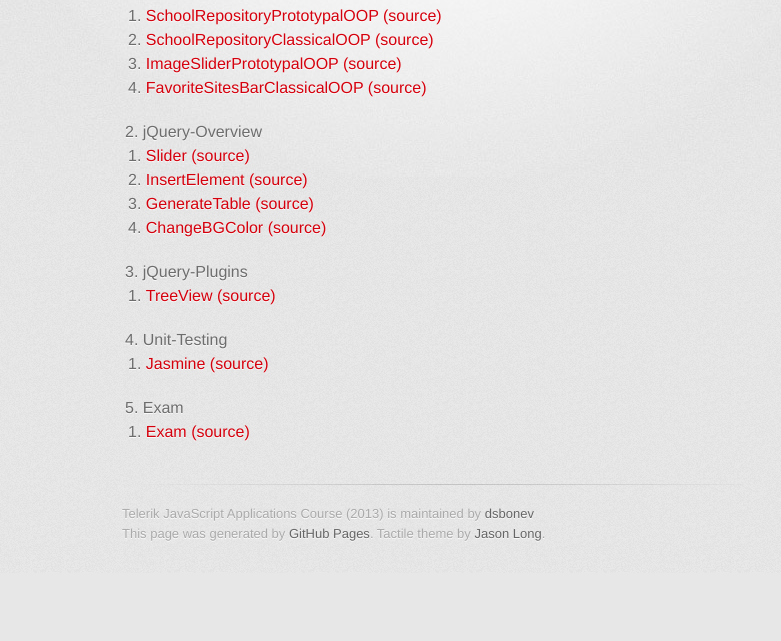
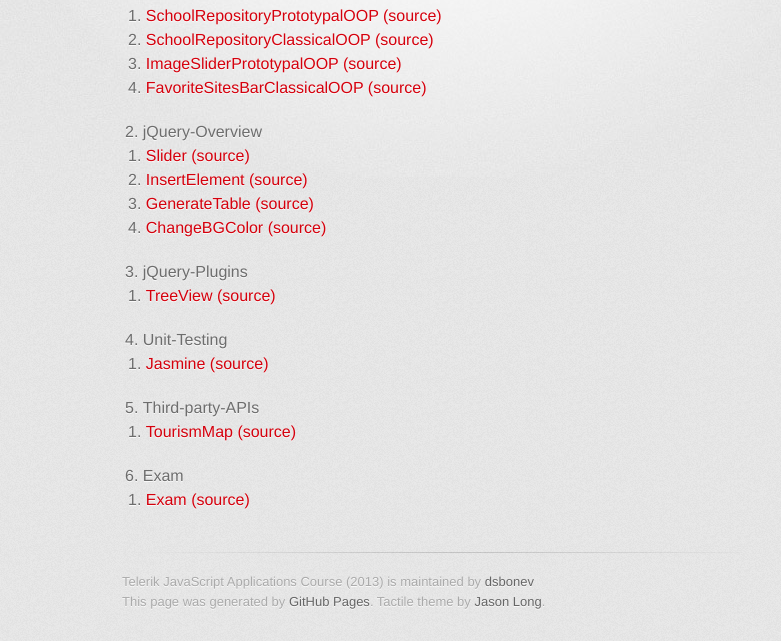
Before and after one commit to dsbonev/telerik-course-javascript-applications, a plain HTML site: page index.html in a window 1280 px wide. Shown: the part 396-1037 px from the top of the page, without its empty margins (208-989 px from the left). Before the commit the page ends 969 px from the top, so only its background shows below. Drawn offline with Linux system fonts and the light colour scheme; a web font is replaced by a local one.

Commit message:
add Tourism Google Map solution

```diff
--- a/index.html
+++ b/index.html
@@ -203,6 +203,25 @@
                 </li>
               </ol>
             </li>
+            <li>Third-party-APIs
+              <ol>
+                <li>
+                  <a
+                    id=tourism_map
+                    href=05.Third-party-APIs/01.TourismMap/index.html
+                    target=_blank
+                    >
+                    TourismMap
+                  </a>
+                  <a
+                    href=https://github.com/dsbonev/telerik-course-javascript-applications/blob/master/05.Third-party-APIs/01.TourismMap/js/main.js#files
+                    target=_blank
+                    >
+                    (source)
+                  </a>
+                </li>
+              </ol>
+            </li>
             <li>Exam
               <ol>
                 <li>
```
